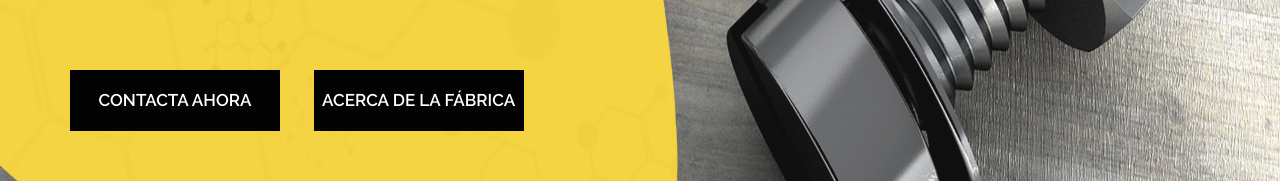
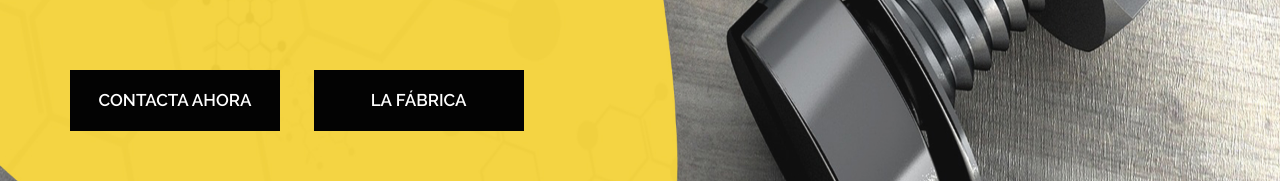
Before and after one commit to valentincolli/DonAgustin, a plain HTML site: page DonAgustin/index.html in a window 1280 px wide. Shown: the part 601-782 px from the top of the page. Drawn offline with nearby package versions, Linux system fonts and the light colour scheme; some packages are replaced by stand-ins of ours; a script that the page names is missing.

Commit message:
arreglo boton

```diff
--- a/DonAgustin/index.html
+++ b/DonAgustin/index.html
@@ -84,7 +84,7 @@
                                     <p>DON AGUSTIN, GRAN SALÓN DE EXPOSICIÓN TODO EN UN SOLO LUGAR, HASENKAMP TIENE SU LUGAR AL GRAN ESTILO CIUDAD.
                                        DON AGUSTIN TE AYUDA A CONCRETAR TUS SUEÑOS!!!!</p>
                                     <a class="read_more conatct_btn" href="#contact" role="button">CONTACTA AHORA</a>
-                                    <a class="read_more conatct_btn" href="#about" role="button">ACERCA DE LA FÁBRICA</a>
+                                    <a class="read_more conatct_btn" href="#about" role="button">LA FÁBRICA</a>
                                  </div>
                               </div>
                            </div>
```
